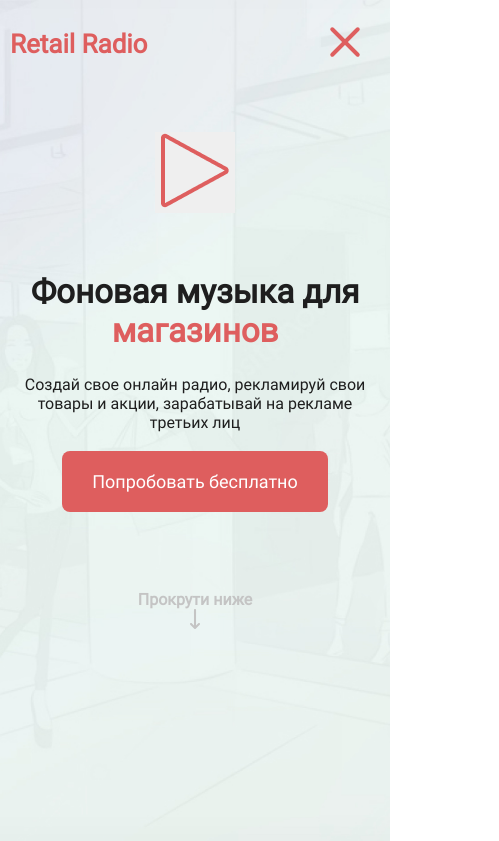
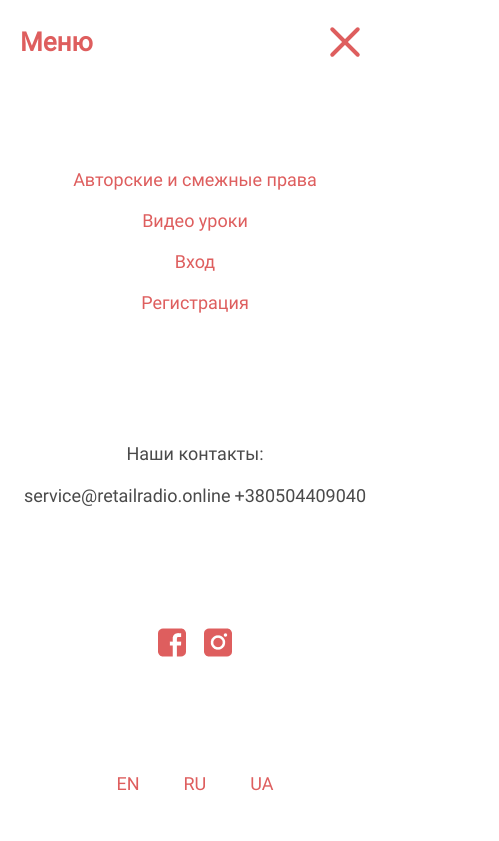
Before and after one commit to alexwertand/retail-radio-main-page, a plain HTML site: page index.html in a window 390 px wide. Both pictures are taken after a click on the element 345 px from the left and 44 px from the top of the page. Shown: the top 841 px of the page, 499 px wide, since content can reach past the window. Drawn offline with Linux system fonts and the light colour scheme.

Commit message:
added mobile-menu

```diff
--- a/assets/css/main.css
+++ b/assets/css/main.css
@@ -1,6 +1,10 @@
 html, body {
     font-family: "Roboto-Regular", sans-serif;
 }
+
+* {
+    box-sizing: border-box;
+  }
 
 a {
     text-decoration: none;
@@ -34,8 +38,8 @@ button {
     }
 }
 
-.full-height {
-    height: 100vh;
+.overflow-hidden {
+    overflow: hidden;
 }
 
 .d-inline-block {
@@ -44,6 +48,10 @@ button {
 
 .d-block {
     display: block;
+}
+
+.d-none {
+    display: none!important;
 }
 
 .d-flex {
@@ -84,6 +92,38 @@ button {
 
 .w-50 {
     width: 50%;
+}
+
+.w-100 {
+    width: 100%;
+}
+
+.h-100 {
+    height: 100%;
+}
+
+.full-height {
+    height: 100vh;
+}
+
+.position-absolute {
+    position: absolute;
+}
+
+.position-relative {
+    position: relative;
+}
+
+.z-5 {
+    z-index: 5;
+}
+
+.z-10 {
+    z-index: 10;
+}
+
+.z-15 {
+    z-index: 15;
 }
 
 /*#region margins*/
@@ -589,6 +629,8 @@ button {
         }
 
         .flow-text-box img {
+            width: 100%;
+            margin-right: 0px;
             order: 2;
         }
     }
@@ -849,4 +891,66 @@ button {
         line-height: 21px;
         color: #4A4A4A;
     }
+
+    @media(max-width: 1199px) {
+        .section-9 {
+            display: none;
+        }
+    }
 /*#endregion*/
+
+/*#region mobile-menu*/
+    .mobile-menu {
+        top: 0;
+        left: 0;
+        display: flex;
+        flex-direction: column;
+        padding: 27px 20px 50px 20px;
+        background-color: #FFFFFF;
+    }
+
+    .mobile-menu-title {
+        font-style: normal;
+        font-weight: 700;
+        font-size: 26px;
+        line-height: 30px;
+        color: #DE5E5E;
+    }
+
+    .mobile-menu-links a {
+        display: block;
+        margin-bottom: 20px;
+        font-weight: 500;
+        font-size: 18px;
+        line-height: 21px;
+        color: #DE5E5E;
+    }
+
+    .mobile-menu-contacts a {
+        font-weight: 400;
+        font-size: 18px;
+        line-height: 21px;
+        color: #4A4A4A;
+    }
+
+    .mobile-menu-social a + a {
+        margin-left: 15px;
+    }
+
+    .mobile-menu-language a + a {
+        margin-left: 40px;
+    }
+
+    .mobile-menu-language a {
+        font-weight: 500;
+        font-size: 18px;
+        line-height: 21px;
+        color: #DE5E5E;
+    }
+
+    @media(min-width: 1199px) {
+        .mobile-menu {
+            display: none!important;
+        }
+    }
+/*#endregion*/
--- a/assets/js/main.js
+++ b/assets/js/main.js
@@ -1,5 +1,12 @@
-let hamburger = document.querySelector('.hamburger');
+let hamburger = document.querySelector('.hamburger'),
+    bodyEl = document.getElementsByTagName('body')[0],
+    moibileMenuEl = document.querySelector('.mobile-menu');
+
+console.log(bodyEl);
 
 hamburger.addEventListener('click', () => {
     hamburger.classList.toggle('is-active');
+    bodyEl.classList.toggle('mobile-menu-open');
+    bodyEl.classList.toggle('overflow-hidden');
+    moibileMenuEl.classList.toggle('d-none');
 });
--- a/index.html
+++ b/index.html
@@ -26,7 +26,7 @@
                         <a href="">UA</a>
                     </div>
 
-                    <div class="hamburger hamburger--spin js-hamburger">
+                    <div class="hamburger hamburger--spin js-hamburger position-relative z-10">
                         <div class="hamburger-box">
                             <div class="hamburger-inner"></div>
                         </div>
@@ -381,6 +381,46 @@
                 </div>
             </section>
         </div>
+
+        <div class="mobile-menu d-flex justify-content-between d-none position-absolute w-100 h-100 z-5">
+            <div class="mobile-menu-title">Меню</div>
+
+            <div class="mobile-menu-links text-center">
+                <a href="">Авторские и смежные права</a>
+
+                <a href="">Видео уроки</a>
+
+                <a href="">Вход</a>
+
+                <a href="">Регистрация</a>
+            </div>
+
+            <div class="mobile-menu-contacts text-center">
+                <div class="mb-20 fs-18 gray-2">Наши контакты:</div>
+
+                <a class="d-inline-block mb-10" href="mailto:service@retailradio.online">service@retailradio.online</a>
+
+                <a href="tel:+380504409040">+380504409040</a>
+            </div>
+
+            <div class="mobile-menu-social text-center">
+                <a href="">
+                    <img src="assets/images/facebook-icon.png" alt="">
+                </a>
+
+                <a href="">
+                    <img src="assets/images/instagram-icon.png" alt="">
+                </a>
+            </div>
+
+            <div class="mobile-menu-language text-center">
+                <a href="">EN</a>
+
+                <a href="">RU</a>
+
+                <a href="">UA</a>
+            </div>
+        </div>
     </main>
 
     <script src="assets/js/main.js"></script>
```
